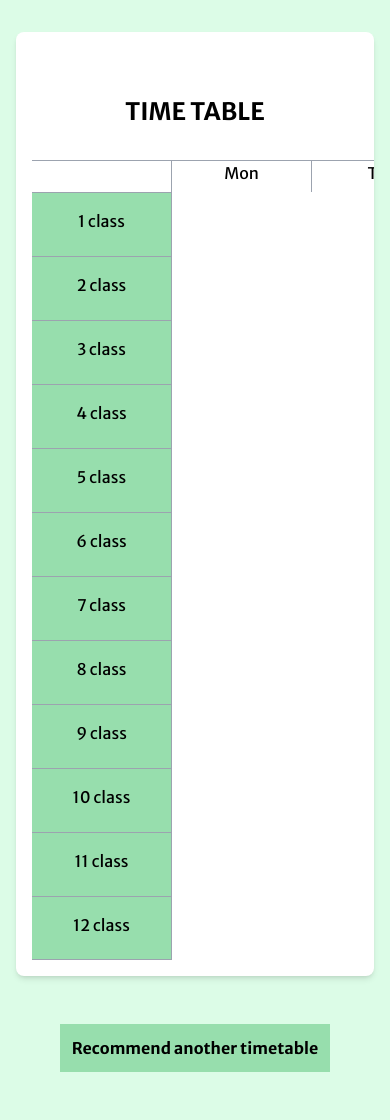
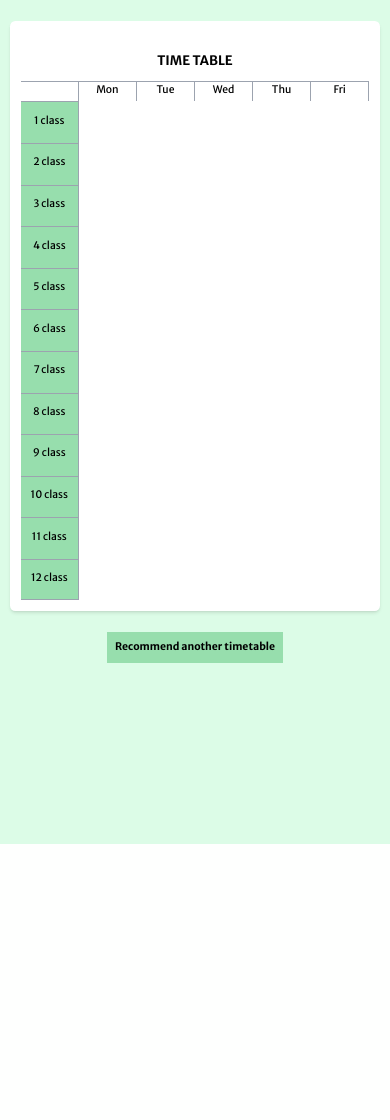
Before and after one commit to ownvoy/SWE3002-2024Fall, a Django app: template templates/timetable.html in a window 390 px wide. After the commit the page ends 844 px from the top, so only its background shows below. Run offline with Django 3.2, Linux system fonts and the light colour scheme; the template is opened without the code that fills it, so the values that code supplies are empty; some libraries are stand-ins or nearby versions.

Commit message:
time table page size configuration

```diff
--- a/templates/history.html
+++ b/templates/history.html
@@ -6,7 +6,6 @@
     <meta name="viewport" content="width=device-width, initial-scale=1.0">
     <title>Document</title>
     <script src="https://cdn.tailwindcss.com"></script>
-    <script src="{% static 'js/history.js' %}" defer></script>
 </head>
 <body class="flex justify-center items-start bg-green-50 min-h-screen">
     {% if messages %} {% for message in messages %}
@@ -92,9 +91,6 @@
             subjectItem.textContent = title_course[0];
             subjectItem.dataset.courseId = title_course[1];
 
-            console.log(subjectItem)
-
-
             // 삭제 버튼 생성
             var deleteBtn = document.createElement("button");
             deleteBtn.className = "delete-btn text-red-500 text-lg px-1 hover:text-red-700 transition-colors";
--- a/templates/timetable.html
+++ b/templates/timetable.html
@@ -16,15 +16,14 @@
     </style>
   </head>
   <body class="bg-green-100 merriweather-font">
-    <div class="min-h-screen flex items-center justify-center overflow-x-auto">
+    <div class="min-h-screen flex items-center justify-center">
       <div class="relative flex flex-col items-center p-4 sm:p-6 md:p-8 min-w-full max-w-[960px]">
         <div
-          class="m-4 sm:m-6 md:m-8 p-4 sm:p-6 md:p-8 bg-white rounded-lg shadow-md w-full overflow-hidden"
+          class="m-4 sm:m-6 md:m-8 p-4 sm:p-6 md:p-8 bg-white rounded-lg shadow-md w-full"
         >
-        <div class="text-2xl font-semibold text-center mt-4 p-8">TIME TABLE</div>
+        <div class="text-xl sm:text-2xl font-semibold text-center mt-4 p-4 sm:p-8">TIME TABLE</div>
           <div
             class="grid grid-cols-6 gap-0 text-center"
-            style="grid-template-columns: repeat(6, minmax(140px, 1fr));"
           >
             <div class="justify-items-center">
               <div class="border-t border-r border-gray-400 w-full h-8"></div>
@@ -118,10 +117,7 @@
                       })
                       .catch(error => console.error('Error:', error));
                   }
-
-
-
-                                    </script>
+                </script>
 
             <div class="justify-items-center">
               <div class="border-t border-r border-gray-400 w-full h-8">Mon</div>
@@ -197,7 +193,7 @@
           <div class="{{ class }}">{{ text }}</div>
           {% endfor %}
         </div>
-        <div class="relative flex  flex-col items-center justify-center overflow-hidden  p-8 ">
+        <div class="relative flex  flex-col items-center justify-center p-4 sm:p-8 ">
             <a onClick="window.location.reload()" style="cursor: pointer;">
                 <div class=" p-3 perl2 font-semibold hover:bg-green-400">Recommend another timetable</div>
             </a>
@@ -205,5 +201,20 @@
         </div>
     </div>
 </div>
+<script>
+  function adjustZoom() {
+    var width = window.innerWidth;
+    var zoomLevel = 1;
+
+    if (width < 600) { // 화면 너비가 600px보다 작을 때
+      zoomLevel = width / 600;
+    }
+
+    document.body.style.zoom = zoomLevel;
+  }
+
+  window.addEventListener('resize', adjustZoom);
+  window.addEventListener('load', adjustZoom);
+</script>
 </body>
 </html>
```
Also changed, not shown: static/js/history.js (deleted, +0 -60 lines).
